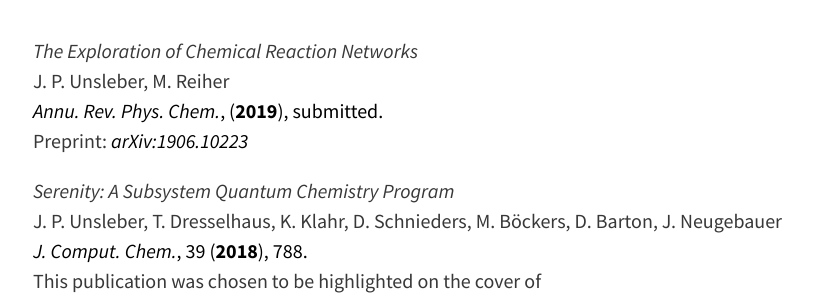
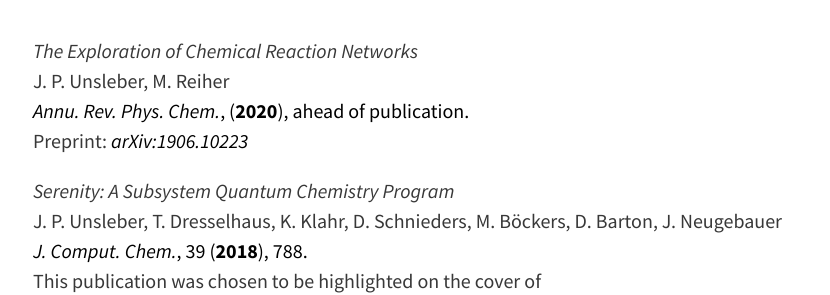
Before and after one commit to nabbelbabbel/nabbelbabbel.github.io, a Jekyll site: the page built from pages/publications.md, in a window 1280 px wide. Shown: the part 527-822 px from the top of the page, without its empty margins (223-1053 px from the left). Built offline with Jekyll 4.4.1, drawn with Linux system fonts in a browser that asks for light colours.

Commit message:
Update publications.md

```diff
--- a/pages/publications.md
+++ b/pages/publications.md
@@ -8,7 +8,7 @@ tags: [Article]
 ## Scientific Articles
 *The Exploration of Chemical Reaction Networks*
 J. P. Unsleber, M. Reiher
-[*Annu. Rev. Phys. Chem.*, (**2019**), submitted.](https://arxiv.org/abs/1906.10223)
+[*Annu. Rev. Phys. Chem.*, (**2020**), ahead of publication.](https://doi.org/10.1146/annurev-physchem-050317-014232)
 Preprint: [*arXiv:1906.10223*](https://arxiv.org/abs/1906.10223)
 
 *Serenity: A Subsystem Quantum Chemistry Program*
```
